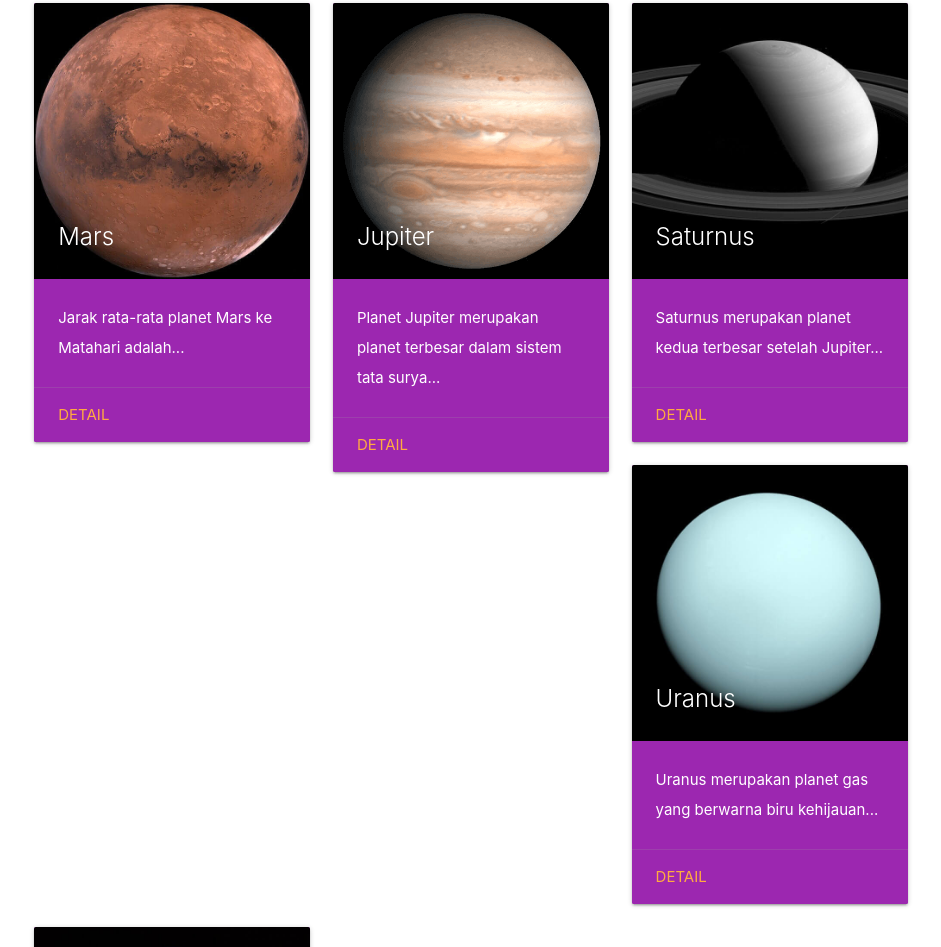
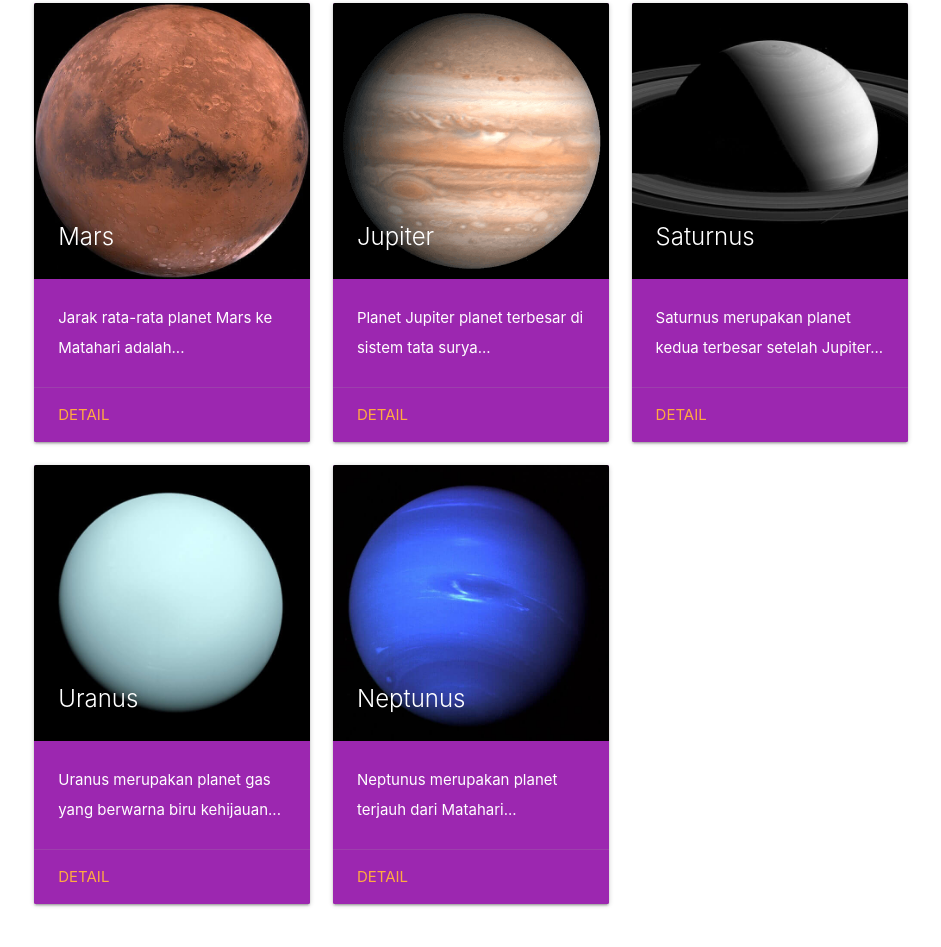
Before and after one commit to abbadilah/abbadilah.github.io, a plain HTML site: page comp/planet.html in a window 1280 px wide. Shown: the part 956-1903 px from the top of the page, without its empty margins (169-1110 px from the left). Drawn offline with Linux system fonts and the light colour scheme.

Commit message:
Update planet.html

```diff
--- a/comp/planet.html
+++ b/comp/planet.html
@@ -124,7 +124,7 @@
       <span class="card-title">Jupiter</span>
     </div>
         <div class="card-content white-text">
-          <p>Planet Jupiter merupakan planet terbesar dalam sistem tata surya...</p>
+          <p>Planet Jupiter planet terbesar di sistem tata surya...</p>
         </div>
         <div class="card-action">
           <a href="/materi/jupiter.html">Detail</a>
```
